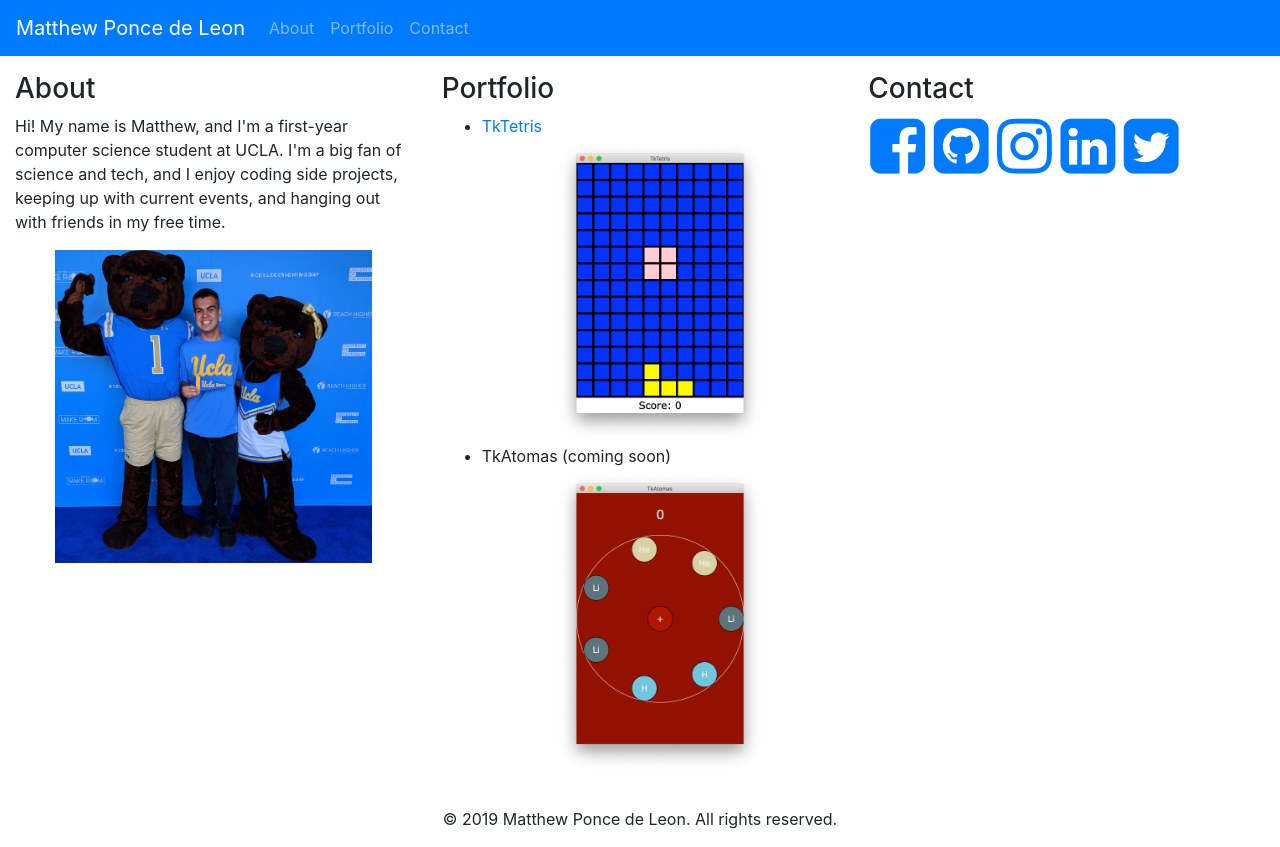
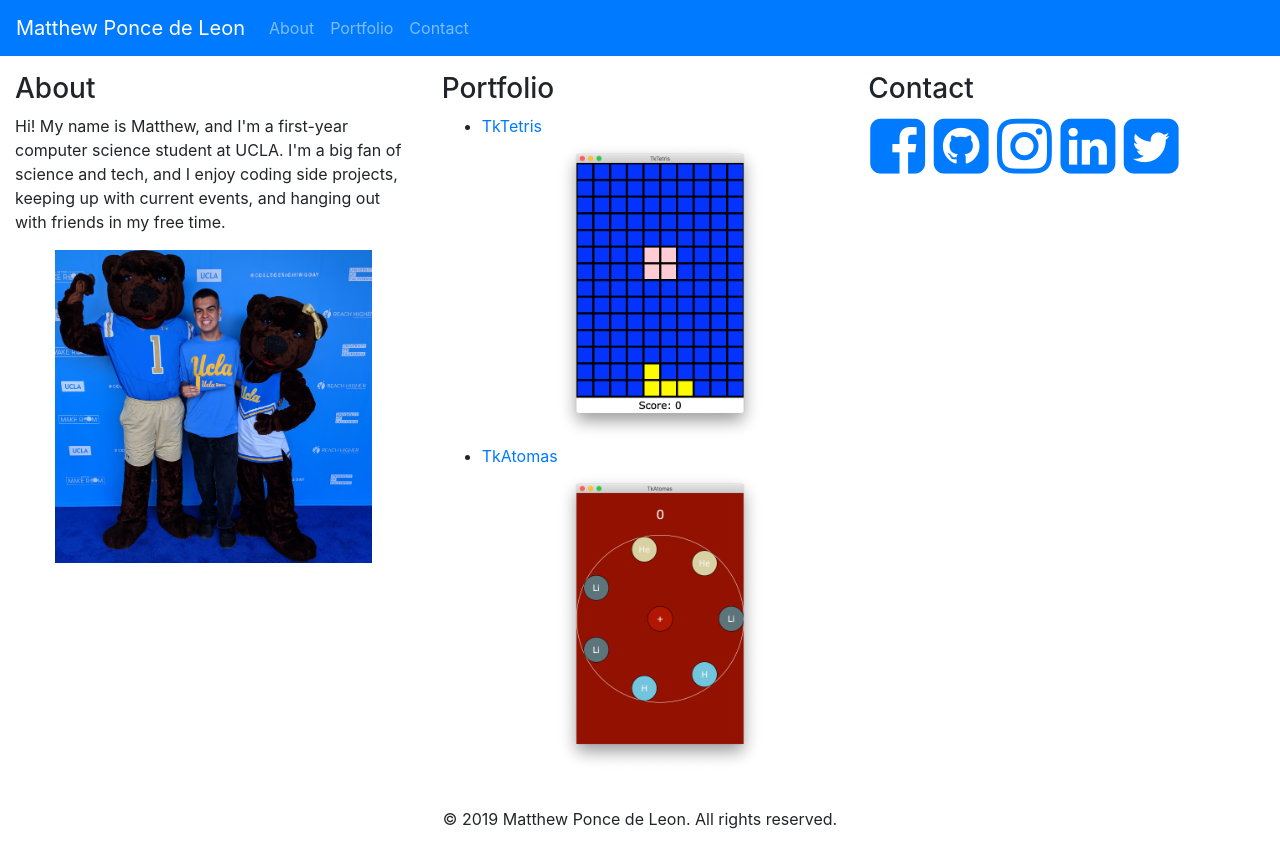
Before and after one commit to mattpdl/mattpdl.github.io, a plain HTML site: page index.html in a window 1280 px wide. Drawn offline with nearby package versions, Linux system fonts and the light colour scheme.

Commit message:
Add link to TkAtomas repository

```diff
--- a/index.html
+++ b/index.html
@@ -38,9 +38,9 @@
 						<li><a href="https://github.com/mattpdl/TkTetris">TkTetris
 							<img class="portfolioImg" src="tetris.png" alt="Screenshot of TkTetris running on macOS">
 						</a></li>
-						<li>TkAtomas (coming soon)
+						<li><a href="https://github.com/mattpdl/TkAtomas">TkAtomas
 							<img class="portfolioImg" src="atomas.png" alt="Screenshot of TkAtomas running on macOS">
-						</li>
+						</a></li>
 					</ul>
                 </div>
                 <div class="col-lg-4 col-md-6 col-xs-12" id="contact">
```
